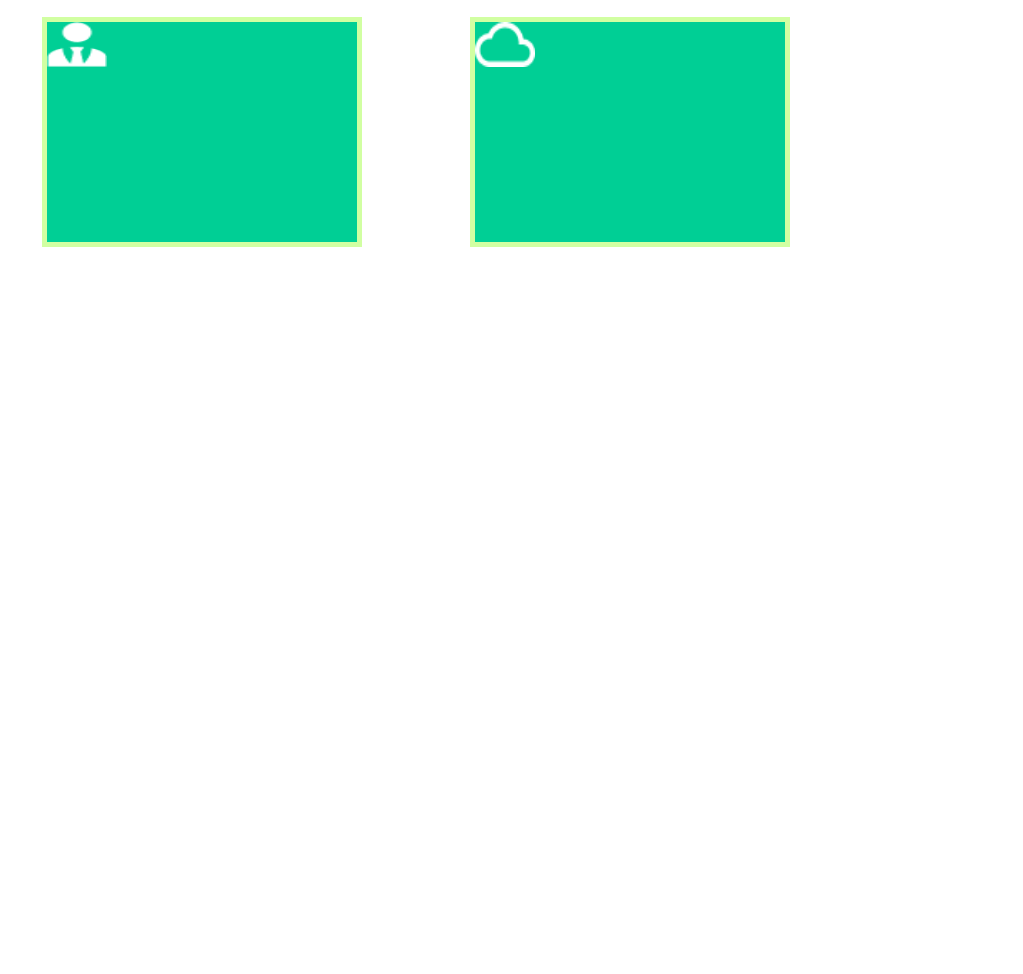
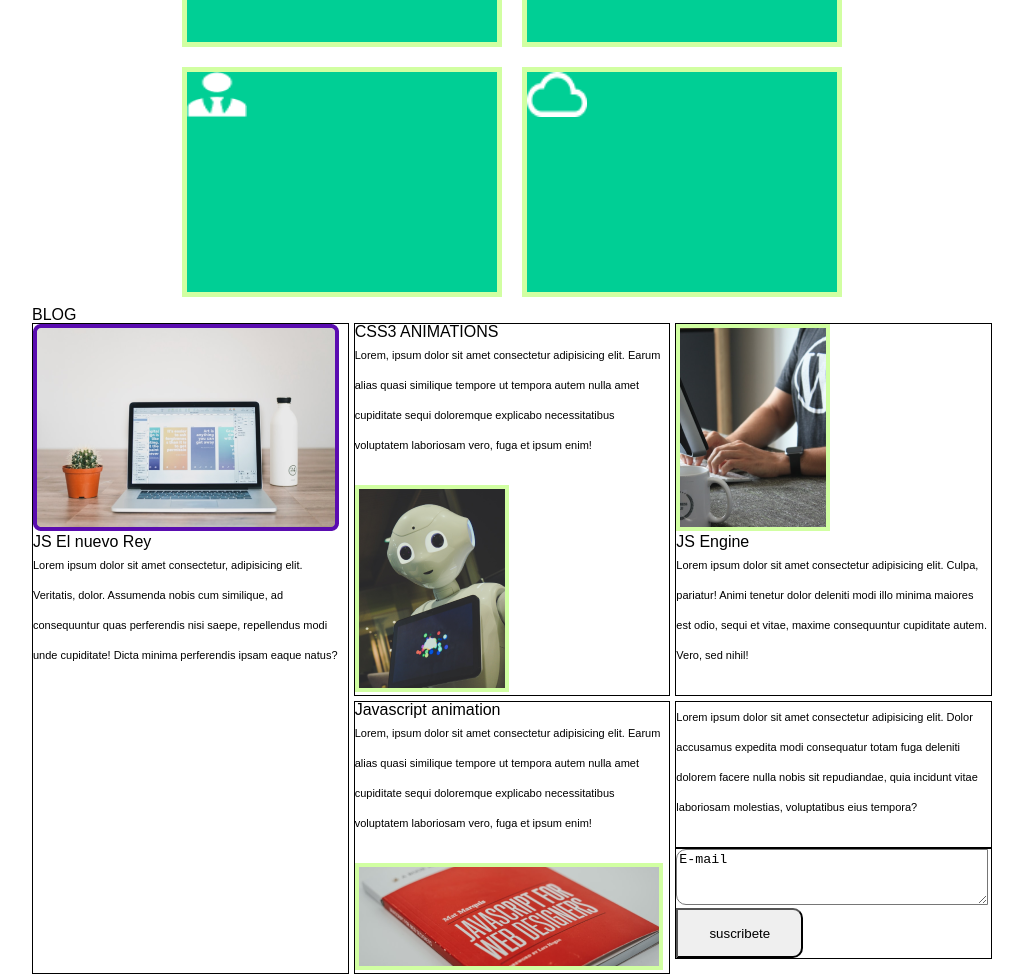
Before and after one commit to ozmarshall/tarea_css_004, a plain HTML site: page index.html in a window 1280 px wide. Shown: the part 1768-2742 px from the top of the page, without its empty margins (128-1151 px from the left). Before the commit the page ends 2025 px from the top, so only its background shows below. Drawn offline with Linux system fonts and the light colour scheme.

Commit message:
falta una parte

```diff
--- a/index.html
+++ b/index.html
@@ -235,8 +235,104 @@
                     </div>
                 </div>
             </div>
+        </div>
+
+
+
+        <div>
+            <h2>BLOG</h2>
+
+            <div class="rejillas">
+
+                <div class="articulo_1">
+                    <figure>
+                        <img src="imagenes/blog-1.png" alt="">
+                    </figure>
+                    <section>
+                        <h2>JS El nuevo Rey</h2>
+                        <p class="p_section">Lorem ipsum dolor sit amet consectetur, adipisicing elit. Veritatis, dolor.
+                            Assumenda nobis
+                            cum
+                            similique, ad consequuntur quas perferendis nisi saepe, repellendus modi unde cupiditate!
+                            Dicta
+                            minima perferendis ipsam eaque natus?</p>
+                    </section>
+                </div>
+
+                <div class="articulo_2">
+                    <section>
+                        <h2>CSS3 ANIMATIONS</h2>
+                        <P class="p_section">Lorem, ipsum dolor sit amet consectetur adipisicing elit. Earum alias quasi
+                            similique tempore
+                            ut
+                            tempora autem nulla amet cupiditate sequi doloremque explicabo necessitatibus voluptatem
+                            laboriosam vero, fuga et ipsum enim!</P>
+                    </section>
+                    <figure>
+                        <img src="imagenes/blog-2.png" alt="">
+                    </figure>
+                </div>
+
+                <div class="articulo_3">
+                    <figure>
+                        <img src="imagenes/blog-3.png" alt="">
+                    </figure>
+                    <section>
+                        <h2>JS Engine</h2>
+                        <p class="p_section">Lorem ipsum dolor sit amet consectetur adipisicing elit. Culpa, pariatur!
+                            Animi tenetur dolor
+                            deleniti modi illo minima maiores est odio, sequi et vitae, maxime consequuntur cupiditate
+                            autem. Vero, sed nihil!</p>
+                    </section>
+                </div>
+
+                <div class="articulo_4">
+                    <section>
+                        <h2>Javascript animation</h2>
+                        <P class="p_section">Lorem, ipsum dolor sit amet consectetur adipisicing elit. Earum alias quasi
+                            similique tempore
+                            ut
+                            tempora autem nulla amet cupiditate sequi doloremque explicabo necessitatibus voluptatem
+                            laboriosam vero, fuga et ipsum enim!</P>
+                    </section>
+                    <figure>
+                        <img src="imagenes/blog-4.png" alt="">
+                    </figure>
+                </div>
+                <div>
+                    <div class="articulo_5">
+                        <article>
+                            <p class="p_section">Lorem ipsum dolor sit amet consectetur adipisicing elit. Dolor
+                                accusamus expedita modi
+                                consequatur totam fuga deleniti dolorem facere nulla nobis sit repudiandae, quia
+                                incidunt
+                                vitae
+                                laboriosam molestias, voluptatibus eius tempora?</p>
+                        </article>
+                    </div>
+
+                    <div class="buttons">
+                        <textarea class="text_email" name="Email" id="" cols="30" rows="10">E-mail</textarea>
+                        <button class="but_suscribete">suscribete</button>
+                    </div>
+                </div>
+            </div>
+
+
+
+
+
+
+
+
+
+
+
+
+
 
         </div>
+
 
 
 
--- a/styles.css
+++ b/styles.css
@@ -26,10 +26,11 @@ a {
 /*header*/
 header {
     display: flex;
-    padding: 25px;
+    padding: 50px;
     justify-content: space-between;
     align-items: center;
     /*border: #000 2px solid;*/
+
 }
 
 header ul {
@@ -40,6 +41,13 @@ header li {
     margin-left: 30px;
     font-size: 14px;
 }
+
+.cuadros_logo {
+    position: relative;
+    top: -20px;
+
+}
+
 
 
 
@@ -348,9 +356,9 @@ header li {
 }
 
 .contenedor_servicios {
-    width: 80%;
+    /*width: 80%;*/
     display: flex;
-    justify-content: space-between;
+    justify-content: center;
     flex-wrap: wrap;
 
 
@@ -408,3 +416,88 @@ header li {
     visibility: visible;
 
 }
+
+
+
+
+/**/
+.articulo_1 {
+    border: 1px solid #000;
+}
+
+.articulo_2 {
+    border: 1px solid #000;
+}
+
+.articulo_3 {
+    border: 1px solid #000;
+}
+
+.articulo_4 {
+    border: 1px solid #000;
+}
+
+.articulo_5 {
+    border: 1px solid #000;
+}
+
+
+.buttons {
+    border: 1px solid #000;
+}
+
+.p_section {
+    font-size: 11px;
+}
+
+
+
+
+
+.rejillas {
+    display: grid;
+    grid-template-columns: repeat(3, 1fr);
+    gap: 5px;
+
+}
+
+.articulo_1 {
+    grid-row: 1/3;
+}
+
+
+
+
+
+
+
+
+
+
+
+
+
+
+
+
+
+
+
+
+
+.text_email {
+    width: 306px;
+    height: 50px;
+    border-bottom-left-radius: 10px;
+    border-top-left-radius: 10px;
+}
+
+
+
+
+.but_suscribete {
+    width: 127px;
+    height: 50px;
+    border-bottom-right-radius: 10px;
+    border-top-right-radius: 10px;
+}
```
Also changed, not shown: imagenes/blog-1.png (added), imagenes/blog-2.png (added), imagenes/blog-3.png (added), imagenes/blog-4.png (added).
